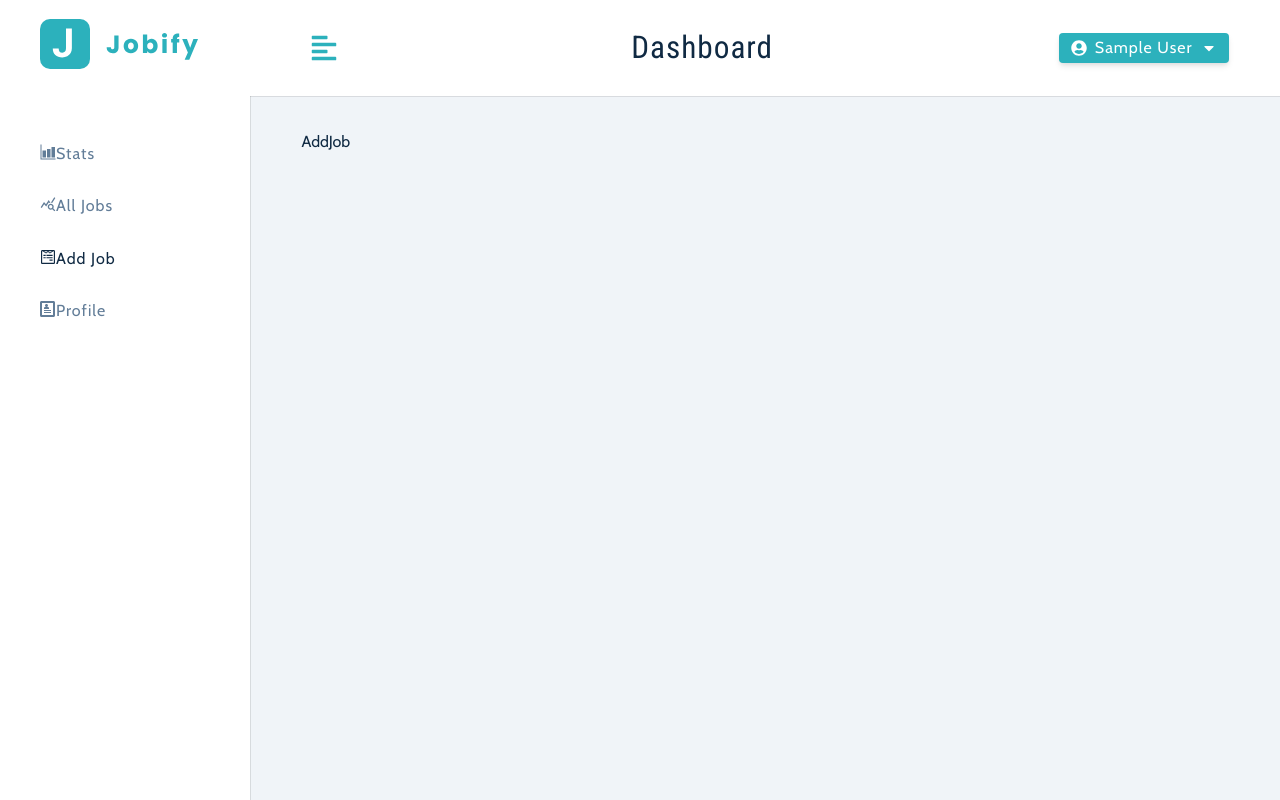
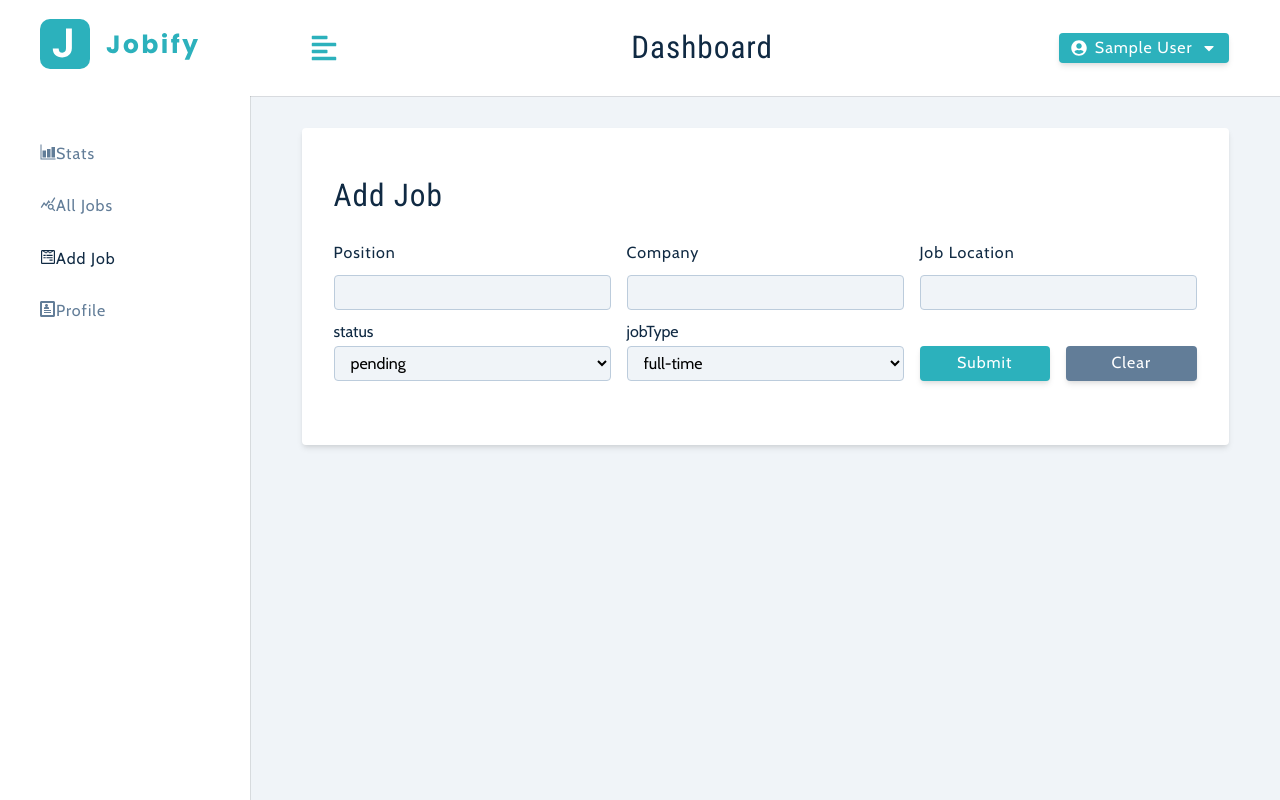
Before and after one commit to kedar1998/Jobs, a React (Vite) app in the folder client/: page /add-job in a window 1280 px wide. Built offline with nearby package versions, Linux system fonts and the light colour scheme; sample sign-in values are in the browser's storage.

Commit message:
add addjob page and its components with functionality

```diff
--- /dev/null
+++ b/client/src/components/Formrowselect.jsx
@@ -0,0 +1,20 @@
+import React from 'react'
+
+const Formrowselect = ({labelText, name, value, handleChange, list}) => {
+  return (
+    <div className='form-row'>
+        <label htmlFor={name}>{labelText || name}</label>
+        <select name={name} value={value} onChange={handleChange} className='form-select'>
+            {
+                list.map((item, index) =>{
+                    return (
+                    <option key={index}value={item} >{item}</option>
+                    )
+                })
+            }
+        </select>
+    </div>
+  )
+}
+
+export default Formrowselect
--- a/client/src/context/actions.js
+++ b/client/src/context/actions.js
@@ -16,3 +16,11 @@ export const LOGOUT_USER = "LOGOUT_USER"
 export const UPDATE_USER_BEGIN = "UPDATE_USER_BEGIN"
 export const UPDATE_USER_SUCCESS = "UPDATE_USER_SUCCESS"
 export const UPDATE_USER_ERROR = "UPDATE_USER_ERROR"
+
+export const HANDLE_CHANGE = "HANDLE_CHANGE"
+
+export const CLEAR_VALUES = "CLEAR_VALUES"
+
+export const CREATE_JOB_BEGIN = "CREATE_JOB_BEGIN"
+export const CREATE_JOB_SUCCESS = "CREATE_JOB_SUCCESS"
+export const CREATE_JOB_ERROR = "CREATE_JOB_ERROR"
--- a/client/src/context/appContext.jsx
+++ b/client/src/context/appContext.jsx
@@ -1,11 +1,11 @@
 import React, {createContext, useReducer, useContext} from 'react'
 import reducer from './reducer'
-import {DISPLAY_ALERT, CLEAR_ALERT, REGISTER_USER_BEGIN, REGISTER_USER_SUCCESS, REGISTER_USER_ERROR, LOGIN_USER_BEGIN, LOGIN_USER_SUCCESS, LOGIN_USER_ERROR, TOGGLE_SIDEBAR, LOGOUT_USER, UPDATE_USER_BEGIN, UPDATE_USER_SUCCESS, UPDATE_USER_ERROR} from './actions'
+import {DISPLAY_ALERT, CLEAR_ALERT, REGISTER_USER_BEGIN, REGISTER_USER_SUCCESS, REGISTER_USER_ERROR, LOGIN_USER_BEGIN, LOGIN_USER_SUCCESS, LOGIN_USER_ERROR, TOGGLE_SIDEBAR, LOGOUT_USER, UPDATE_USER_BEGIN, UPDATE_USER_SUCCESS, UPDATE_USER_ERROR, HANDLE_CHANGE, CLEAR_VALUES, CREATE_JOB_BEGIN, CREATE_JOB_SUCCESS, CREATE_JOB_ERROR} from './actions'
 import axios from 'axios'
 
 const token = localStorage.getItem('token')
 const user = localStorage.getItem('user')
-const location = localStorage.getItem('location')
+const userLocation = localStorage.getItem('location')
 
 const initialState = {
     isLoading: false,
@@ -14,9 +14,19 @@ const initialState = {
     alertText: '',
     user: user ? JSON.parse(user) : null,
     token: token,
-    userLocation: location || '',
-    jobLocation: location || '',
+    userLocation: userLocation || '',
+    jobLocation: userLocation || '',
     showSidebar: false,
+    // JOB
+    isEditing: false,
+    editJobId: '',
+    position: '',
+    company: '',
+    jobLocation: userLocation || '',
+    jobTypeOptions: ['full-time', 'part-time', 'remote', 'internship'],
+    jobType: 'full-time',
+    statusOptions: ['pending', 'interview', 'declined'],
+    status: 'pending',
 }
 
 const AppContext = createContext()
@@ -136,7 +146,35 @@ const AppProvider = ({children}) => {
     clearAlert()
   }
 
-  return <AppContext.Provider value={{...state, displayAlert, registerUser, loginUser, toggleSidebar, logoutUser, updateUser}}>
+  const handleChange = ({name, value}) =>{
+    dispatch({type: HANDLE_CHANGE, payload: {name, value}})
+  }
+
+  const clearValues = () =>{
+    dispatch({type: CLEAR_VALUES})
+  }
+
+  const createJob = async () =>{
+    dispatch({type: CREATE_JOB_BEGIN})
+
+    try{
+      const {position, company, jobLocation, jobType, status} = state
+      await authFetch.post('/jobs', {
+        company,position,jobLocation,jobType,status
+      })
+      dispatch({type: CREATE_JOB_SUCCESS})
+      dispatch({type: CLEAR_VALUES})
+    }
+    catch(err){
+      if(err.response.status === 401){
+        return
+      }
+      dispatch({type: CREATE_JOB_ERROR, payload: {msg: err.response.data.msg}})
+    }
+    clearAlert()
+  }
+
+  return <AppContext.Provider value={{...state, displayAlert, registerUser, loginUser, toggleSidebar, logoutUser, updateUser, handleChange, clearValues, createJob}}>
     {children}
   </AppContext.Provider>
 }
--- a/client/src/context/reducer.js
+++ b/client/src/context/reducer.js
@@ -1,5 +1,5 @@
 import React from 'react'
-import {DISPLAY_ALERT, CLEAR_ALERT, REGISTER_USER_BEGIN, REGISTER_USER_SUCCESS, REGISTER_USER_ERROR, LOGIN_USER_BEGIN, LOGIN_USER_SUCCESS, LOGIN_USER_ERROR, TOGGLE_SIDEBAR, LOGOUT_USER, UPDATE_USER_BEGIN, UPDATE_USER_SUCCESS, UPDATE_USER_ERROR} from './actions'
+import {DISPLAY_ALERT, CLEAR_ALERT, REGISTER_USER_BEGIN, REGISTER_USER_SUCCESS, REGISTER_USER_ERROR, LOGIN_USER_BEGIN, LOGIN_USER_SUCCESS, LOGIN_USER_ERROR, TOGGLE_SIDEBAR, LOGOUT_USER, UPDATE_USER_BEGIN, UPDATE_USER_SUCCESS, UPDATE_USER_ERROR, HANDLE_CHANGE, CLEAR_VALUES, CREATE_JOB_BEGIN, CREATE_JOB_SUCCESS, CREATE_JOB_ERROR} from './actions'
 import { initialState } from './appContext'
 
 const reducer = (state, action) => {
@@ -56,6 +56,35 @@ const reducer = (state, action) => {
         return {...state, isLoading: false, showAlert: true, alertText: action.payload.msg, alertType: "danger"}
     }
 
+    if(action.type === HANDLE_CHANGE){
+        return {...state, [action.payload.name]: action.payload.value}
+    }
+
+    if(action.type === CLEAR_VALUES){
+        const initial = {
+            isEditing: false,
+            editJobId: '',
+            position: '',
+            company: '',
+            jobLocation: state.userLocation,
+            jobType: 'full-time',
+            status: 'pending',
+        }
+        return {...state, ...initial}
+    }
+
+    if(action.type === CREATE_JOB_BEGIN){
+        return {...state, isLoading: true}
+    }
+
+    if(action.type === CREATE_JOB_SUCCESS){
+        return {...state, isLoading: false, showAlert: true, alertText: 'success', alertText: 'New Job Created!'}
+    }
+
+    if(action.type === CREATE_JOB_ERROR){
+        return {...state, isLoading: false, showAlert: true, alertText: action.payload.msg, alertType: "danger"}
+    }
+
 
     return state
     throw new Error(`no such action : ${action.type}`)
--- a/client/src/pages/dashboard/AddJob.jsx
+++ b/client/src/pages/dashboard/AddJob.jsx
@@ -1,8 +1,66 @@
-import React from 'react'
+import {Formrow, Alert} from '../../components'
+import {useAppContext} from '../../context/appContext'
+import Wrapper from '../../assets/wrappers/DashboardFormPage'
+import Formrowselect from '../../components/Formrowselect'
+
 
 const AddJob = () => {
+
+  const {isLoading, isEditing, showAlert, displayAlert, position, company, jobLocation, jobType, jobTypeOptions, status, statusOptions, handleChange, clearValues, createJob} = useAppContext()
+
+  const handleJobInput = (e) =>{
+    const name = e.target.name
+    const value = e.target.value
+    handleChange({name: name, value: value})
+  }
+
+  const handleSumit = (e) =>{
+    e.preventDefault()
+
+    if(!position || !company || !jobLocation){
+      displayAlert()
+      return
+    }
+
+    if(isEditing){
+      return
+    }
+
+    createJob()
+
+  }
+
   return (
-    <div>AddJob</div>
+    <Wrapper>
+      <form className='form'>
+        <h3>{isEditing ? 'edit job' : 'add job'}</h3>
+        {showAlert && <Alert />}
+        <div className='form-center'>
+
+          <Formrow type="text" name="position" value={position} handleChange={handleJobInput} />
+
+          <Formrow type="text" name="company" value={company} handleChange={handleJobInput} />
+
+          <Formrow type="text" labelText="Job Location" name="jobLocation" value={jobLocation} handleChange={handleJobInput} />
+
+          {/* JOB STATUS */}
+          <Formrowselect name="status" value={status} handleChange={handleJobInput} list={statusOptions}  />
+
+          {/* JOB TYPE */}
+          <Formrowselect name="jobType" value={jobType} handleChange={handleJobInput} list={jobTypeOptions}  />
+
+
+          <div className='btn-container'>
+            <button type='submit' className='btn btn-block submit-btn' onClick={handleSumit} disabled={isLoading}>submit</button>
+
+            <button type='submit' className='btn btn-block clear-btn' onClick={(e) =>{
+              e.preventDefault()
+              clearValues()
+            }}>clear</button>
+          </div>
+        </div>
+      </form>
+    </Wrapper>
   )
 }
 
```
